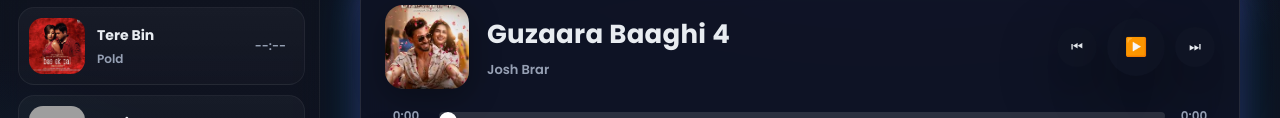
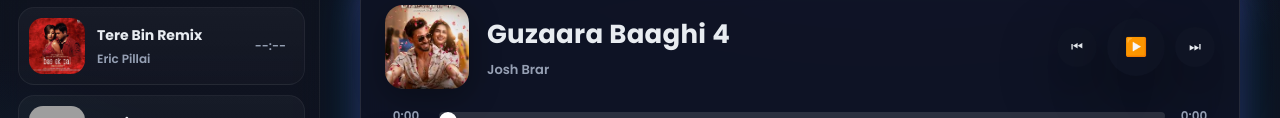
Before and after one commit to skaftab0786/music, a plain HTML site: page index.html in a window 1280 px wide. Shown: the part 291-409 px from the top of the page. Drawn offline with Linux system fonts and the light colour scheme; grey boxes are pictures that could not be loaded.

Commit message:
Update index.html

```diff
--- a/index.html
+++ b/index.html
@@ -225,8 +225,8 @@
         cover: "poster/GLORY-Hindi-2024-20250117161048-500x500.jpg"
       },
       {
-        title: "Tere Bin",
-        artist: "Pold",
+        title: "Tere Bin Remix",
+        artist: "Eric Pillai",
         src: "Tere Bin Remix By Eric Pillai Bas Ek Pal 128 Kbps.mp3",
         cover: "poster/Tere-Bin-Remix-By-Eric-Pillai-Bas-Ek-Pal-500-500.jpg"
       },
```
